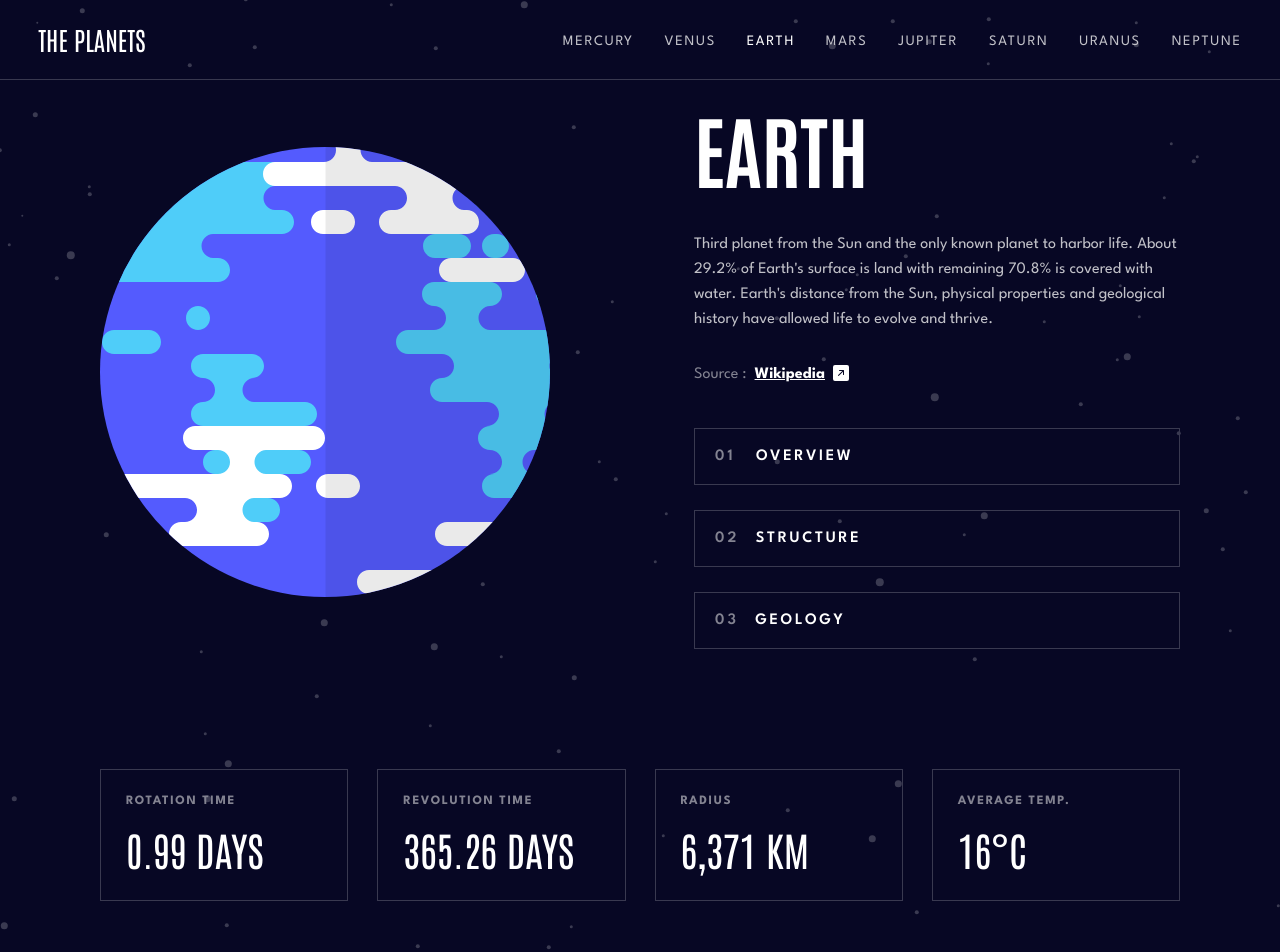
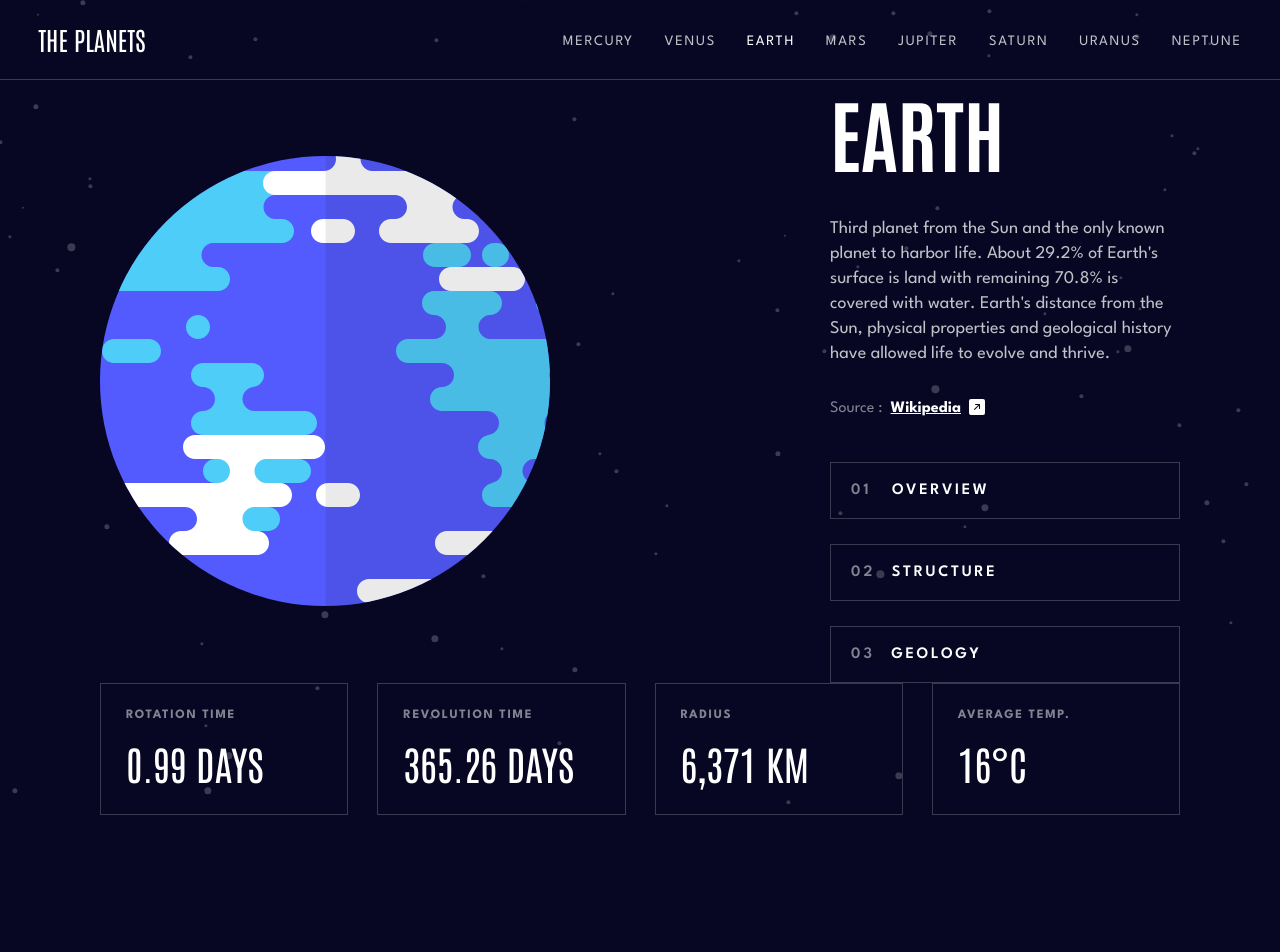
Before and after one commit to Yazdun/react-planet-facts, a React (Create React App) app: page /earth/overview in a window 1280 px wide. Shown: the top 952 px of the page. After the commit the page ends 815 px from the top, so only its background shows below. Built offline with nearby package versions, Linux system fonts and the light colour scheme.

Commit message:
general : made progress

```diff
--- a/src/components/details/styles.module.css
+++ b/src/components/details/styles.module.css
@@ -1,12 +1,11 @@
 .list {
-  padding: var(--p1);
+  padding-inline: var(--p1);
   width: 100%;
   max-width: 69.5rem;
   margin: auto;
-  display: flex;
-  flex-direction: column;
+  display: grid;
   gap: 0.625rem;
-  margin: 5.5rem auto;
+  margin: auto;
 }
 
 .item {
@@ -33,7 +32,7 @@
 
 @media only screen and (min-width: 768px) {
   .list {
-    flex-direction: row;
+    grid-template-columns: repeat(2, 1fr);
     gap: 1.813rem;
   }
 
@@ -48,4 +47,8 @@
   }
 }
 
-/* margin-bottom: 3.875rem; */
+@media only screen and (min-width: 992px) {
+  .list {
+    grid-template-columns: repeat(4, 1fr);
+  }
+}
--- a/src/components/tab/styles.module.css
+++ b/src/components/tab/styles.module.css
@@ -1,5 +1,5 @@
 .container {
-  padding: var(--p1);
+  padding-inline: var(--p1);
   width: 100%;
   max-width: 69.5rem;
   margin: auto;
@@ -78,6 +78,10 @@
     min-height: 23.063rem;
   }
 
+  .planet {
+    width: 100%;
+  }
+
   .source {
     justify-content: flex-start;
   }
@@ -106,6 +110,12 @@
 
   .info {
     gap: 2.75rem;
+    width: 100%;
+    max-width: 21.875rem;
+  }
+
+  .desc {
+    font-size: 1.12rem;
   }
 
   .text {
--- a/src/pages/planet/index.jsx
+++ b/src/pages/planet/index.jsx
@@ -8,6 +8,7 @@ import {
 import { planets } from '../../data'
 import { Details, MobileTabs, Tab } from '../../components'
 import { AnimatePresence } from 'framer-motion'
+import css from './styles.module.css'
 
 export const Planet = () => {
   const { id: planetName } = useParams()
@@ -21,7 +22,7 @@ export const Planet = () => {
   }
 
   return (
-    <div>
+    <div className={css.wrapper}>
       <MobileTabs planet={name} color={color} />
       <AnimatePresence exitBeforeEnter>
         <Routes location={location} key={location.pathname}>
```
